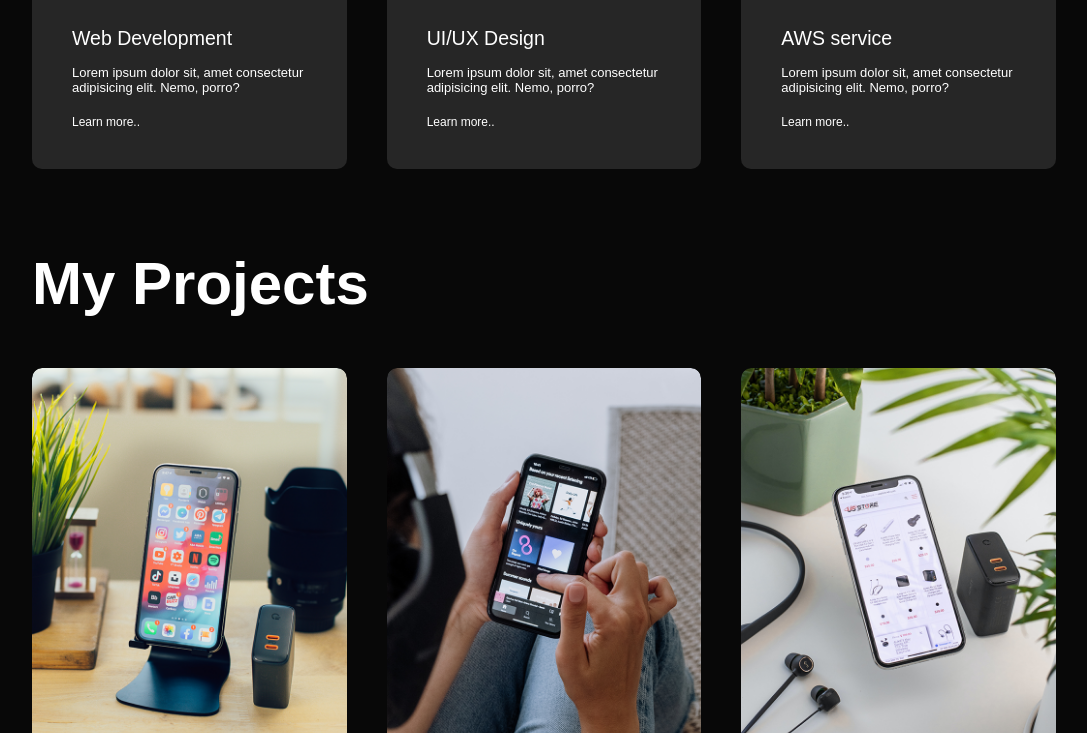
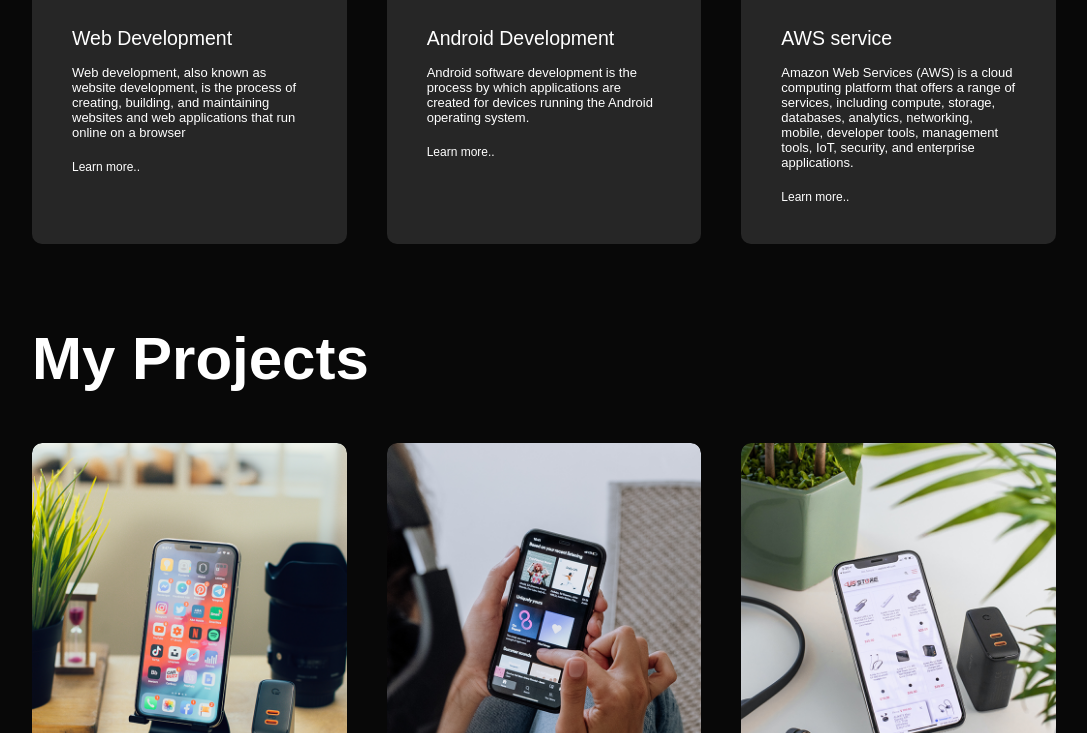
Before and after one commit to Aryankumar25/PORTFOLIO_V1, a plain HTML site: page index.html in a window 1280 px wide. Shown: the part 1647-2380 px from the top of the page, without its empty margins (96-1183 px from the left). Drawn offline with Linux system fonts and the light colour scheme.

Commit message:
Update index.html

```diff
--- a/index.html
+++ b/index.html
@@ -21,7 +21,7 @@
                 </ul>
             </nav>
             <div class="header-text">
-                <p>FRONTEND DEVELOPER</p>
+                <p>DEVELOPER</p>
                 <h1>Hi, I'm <span>Aryan Kumar</span> <br> From India</h1>
             </div>
         </div>
@@ -43,13 +43,15 @@
                     </div>
                     <div class="tab-contents active-tab" id="skills">
                         <ul>
+                            <li><span>Android Development</span><br>App Development in Kotlin using Android Studio</li>
                             <li><span>Web Development</span><br>Web App Development</li>
                             <li><span>UI/UX</span><br>Designing Web/App Interfaces</li>
                         </ul>
                     </div>
                     <div class="tab-contents" id="experience">
                         <ul>
-                            <li>none</li>
+                            <li><span>Salesforce Virtual Developer</span><br>2 months internship at Salesforce</li>
+                            <li><span>Bharat Intern</span><br>Frontend Developer for 2 months</li>
                         </ul>
                     </div>
                     <div class="tab-contents" id="education">
@@ -71,19 +73,19 @@
             <div>
                 <i class="fa-solid fa-code"></i>
                 <h2>Web Development</h2>
-                <p>Lorem ipsum dolor sit, amet consectetur adipisicing elit. Nemo, porro?</p>
+                <p>Web development, also known as website development, is the process of creating, building, and maintaining websites and web applications that run online on a browser</p>
                 <a href="#">Learn more..</a>
             </div>
             <div>
                 <i class="fa-solid fa-crop"></i>
-                <h2>UI/UX Design</h2>
-                <p>Lorem ipsum dolor sit, amet consectetur adipisicing elit. Nemo, porro?</p>
+                <h2>Android Development</h2>
+                <p>Android software development is the process by which applications are created for devices running the Android operating system.</p>
                 <a href="#">Learn more..</a>
             </div>
             <div>
                 <i class="fa-brands fa-app-store"></i>
                 <h2>AWS service</h2>
-                <p>Lorem ipsum dolor sit, amet consectetur adipisicing elit. Nemo, porro?</p>
+                <p>Amazon Web Services (AWS) is a cloud computing platform that offers a range of services, including compute, storage, databases, analytics, networking, mobile, developer tools, management tools, IoT, security, and enterprise applications.</p>
                 <a href="#">Learn more..</a>
             </div>
         </div>
@@ -97,7 +99,7 @@
             <div class="work">
                 <img src="images/work-1.png" alt="">
                 <div class="layer">
-                    <h3>Social Media App</h3>
+                    <h3>Restaurant website</h3>
 
                     <a href="#"><i class="fa-solid fa-link"></i></a>
                 </div>
@@ -105,7 +107,7 @@
             <div class="work">
                 <img src="images/work-2.png" alt="">
                 <div class="layer">
-                    <h3>Music App</h3>
+                    <h3>Birthday Wisher</h3>
 
                     <a href="#"><i class="fa-solid fa-link"></i></a>
                 </div>
@@ -113,7 +115,7 @@
             <div class="work">
                 <img src="images/work-3.png" alt="">
                 <div class="layer">
-                    <h3>Shopping App</h3>
+                    <h3>Calculator</h3>
 
                     <a href="#"><i class="fa-solid fa-link"></i></a>
                 </div>
```
